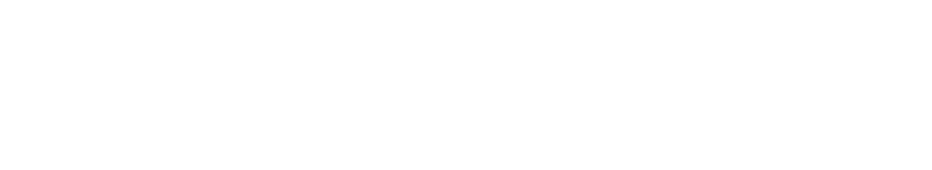
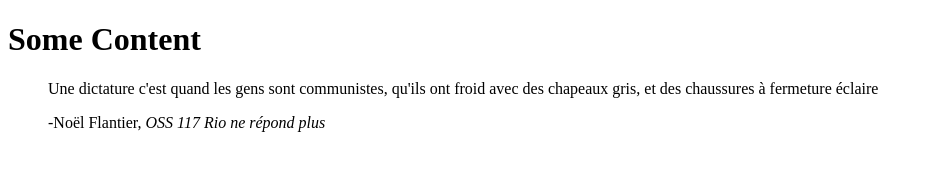
Before and after one commit to NolanClerc/test_git, a plain HTML site: page index.html in a window 1280 px wide. Shown: the whole page, without its empty margins (0-932 px from the left). Drawn offline with Linux system fonts and the light colour scheme.

Commit message:
quotes + style.css

```diff
--- a/index.html
+++ b/index.html
@@ -4,5 +4,11 @@
 		<title>GIT TEST</title>
 	</head>
 	<body>
+	<h1>Some Content</h1>
+
+	<blockquote>
+	<p>Une dictature c'est quand les gens sont communistes, qu'ils ont froid avec des chapeaux gris, et des chaussures à fermeture éclaire</p>
+	<footer>-Noël Flantier, <cite>OSS 117 Rio ne répond plus</cite></footer>
+	</blockquote>
 	</body>
 </html>
```
Also changed, not shown: style.css (added).
